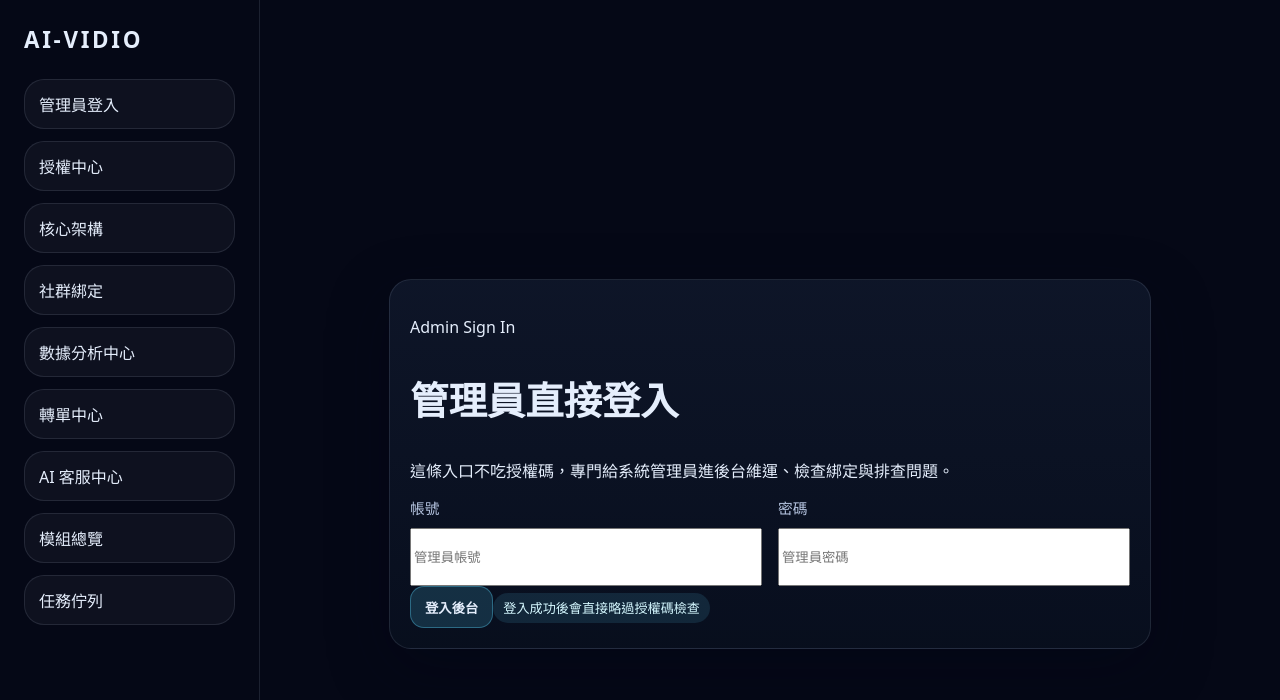
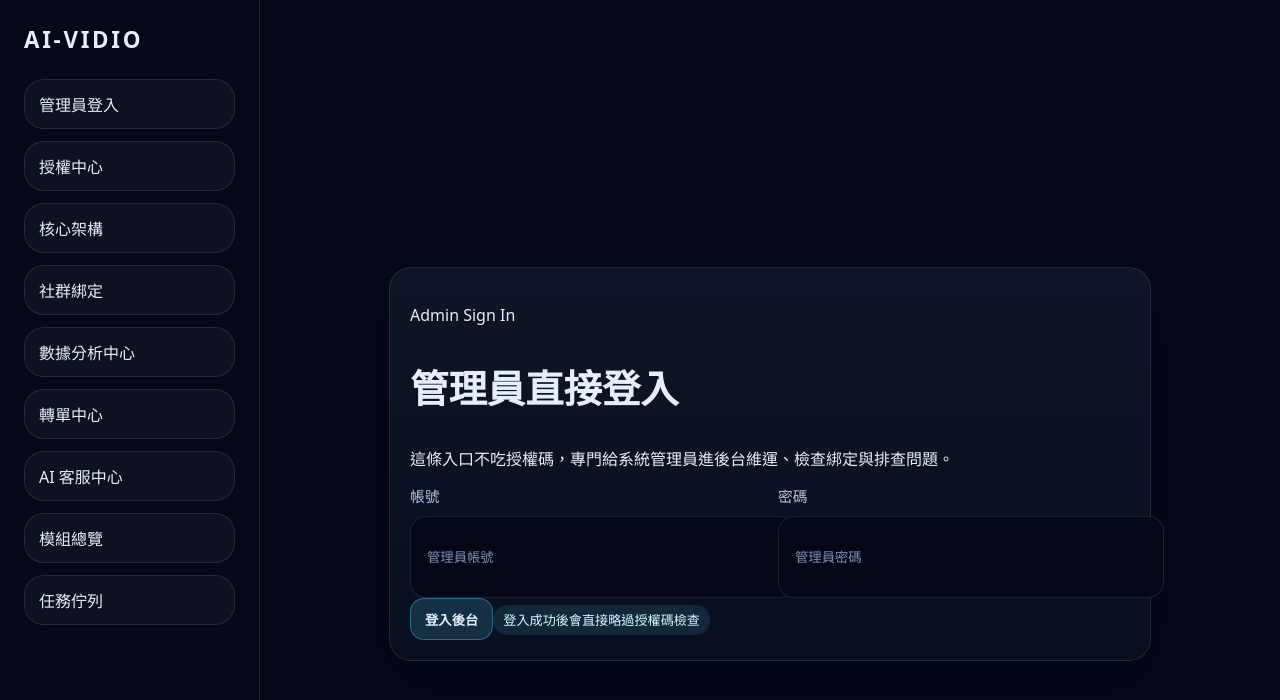
Before and after one commit to zzzzzzz698547/AI_Video, a Next.js app in the folder apps/admin-dashboard/: page /login in a window 1280 px wide. Shown: the top 700 px of the page. Built offline with nearby package versions, Linux system fonts and the light colour scheme.

Commit message:
Fix admin login input styling

```diff
--- a/apps/admin-dashboard/app/globals.css
+++ b/apps/admin-dashboard/app/globals.css
@@ -51,6 +51,40 @@ body {
 
 .admin-login-toolbar {
   justify-content: flex-start;
+}
+
+.input,
+.textarea,
+.select {
+  width: 100%;
+  padding: 14px 16px;
+  color: #e5eefc;
+  border: 1px solid rgba(148, 163, 184, 0.16);
+  border-radius: 16px;
+  background: rgba(5, 8, 22, 0.96);
+  transition: border-color 0.2s ease, box-shadow 0.2s ease, background-color 0.2s ease;
+}
+
+.input::placeholder,
+.textarea::placeholder {
+  color: #7f91b2;
+}
+
+.input:focus,
+.textarea:focus,
+.select:focus {
+  outline: none;
+  border-color: rgba(89, 215, 255, 0.6);
+  box-shadow: 0 0 0 4px rgba(89, 215, 255, 0.12);
+}
+
+.input:-webkit-autofill,
+.input:-webkit-autofill:hover,
+.input:-webkit-autofill:focus,
+.input:-webkit-autofill:active {
+  -webkit-text-fill-color: #e5eefc;
+  box-shadow: 0 0 0 1000px rgba(5, 8, 22, 0.96) inset;
+  transition: background-color 9999s ease-in-out 0s;
 }
 
 a {
```
